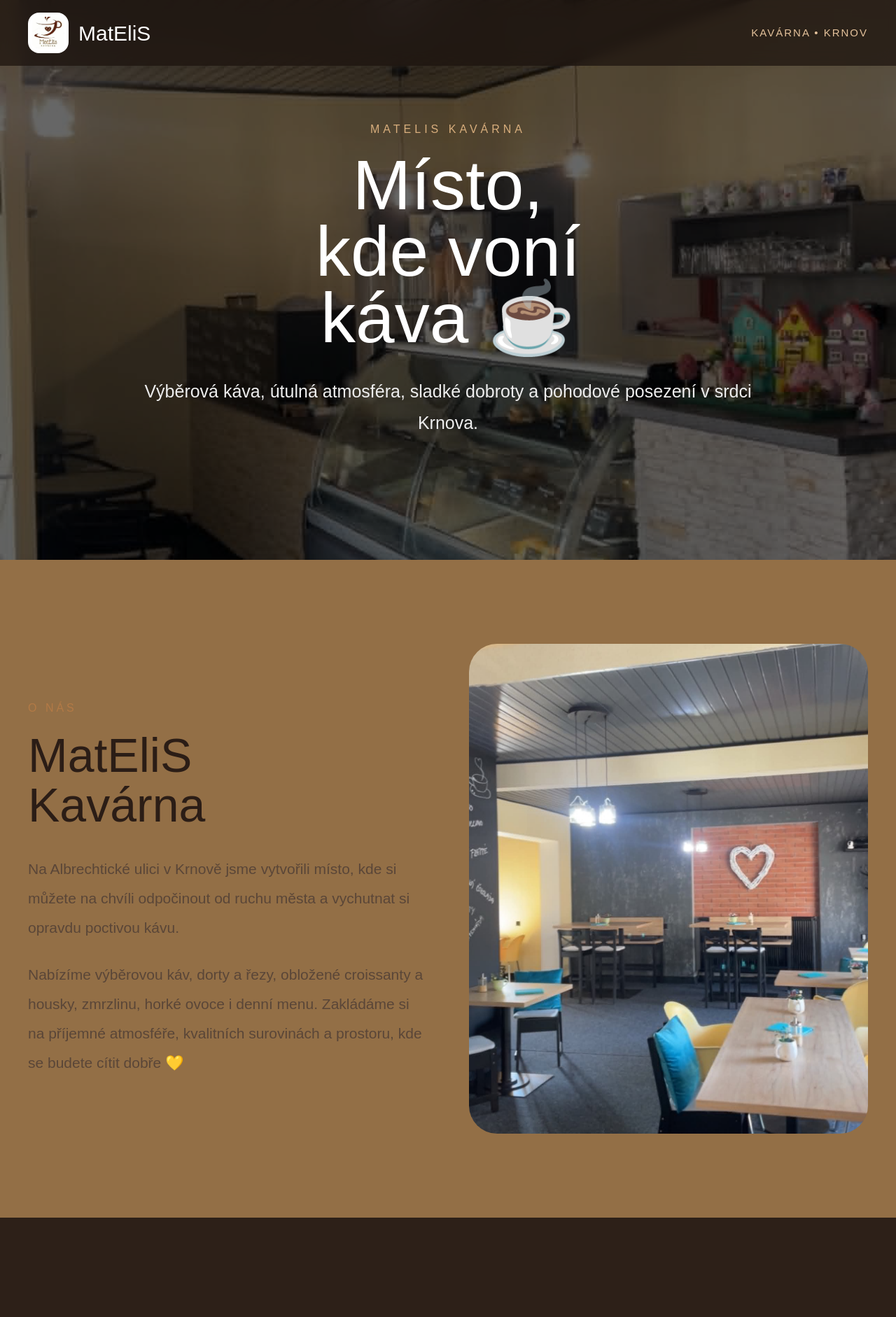
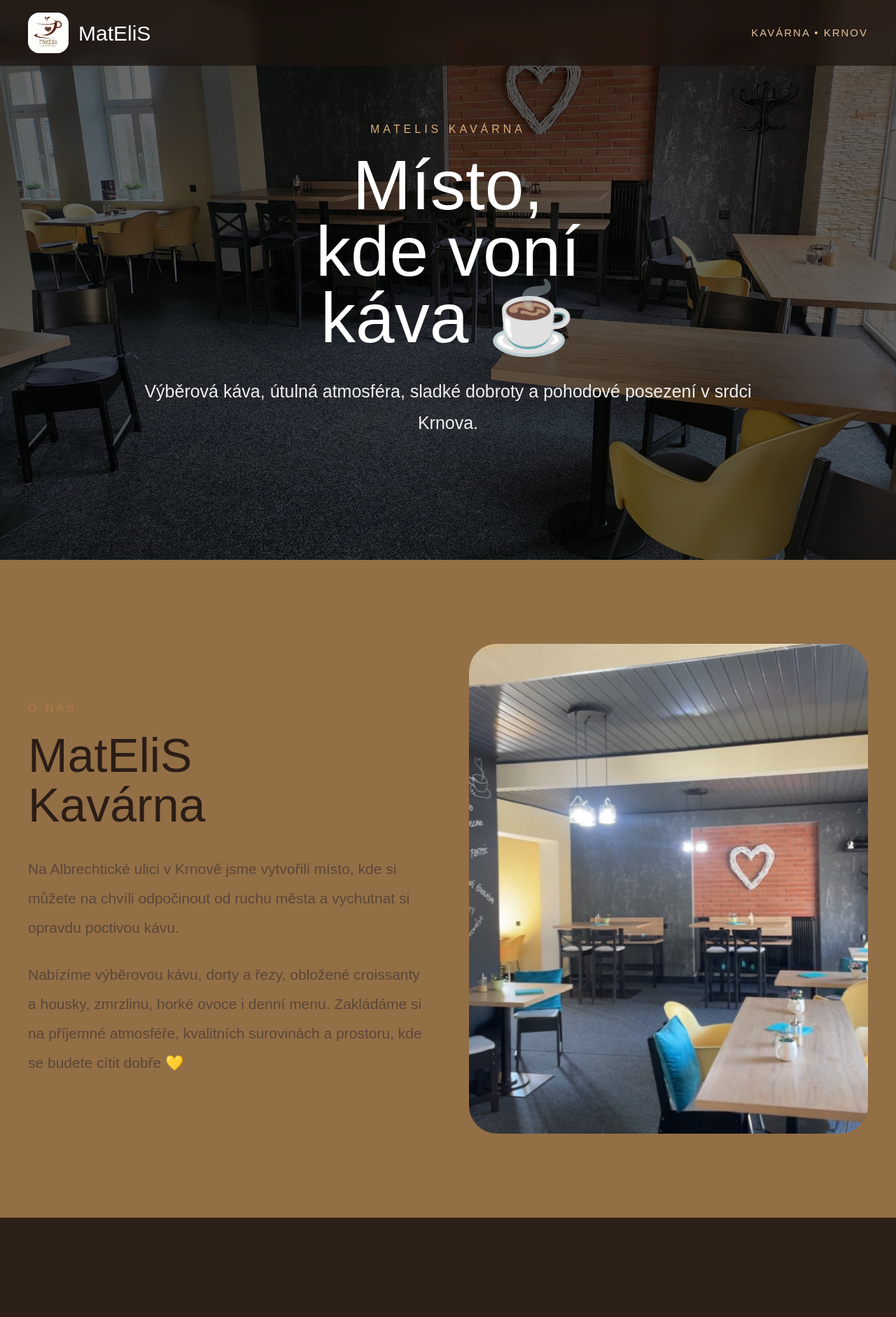
Before and after one commit to janysupak/matelis-kavarna, a Next.js app: page / in a window 1280 px wide. Shown: the top 1882 px of the page at 70% size. Built offline with nearby package versions, Linux system fonts and the light colour scheme.

Commit message:
oprava hero obrazku

```diff
--- a/app/page.tsx
+++ b/app/page.tsx
@@ -92,7 +92,7 @@
         }}
       >
         <img
-          src="/kavarna1.jpg"
+          src="/kebab.jpg"
           alt="hero"
           style={{
             position: "absolute",
@@ -221,7 +221,7 @@
                 color: "#5a4638",
               }}
             >
-              Nabízíme výběrovou káv, dorty a řezy,
+              Nabízíme výběrovou kávu, dorty a řezy,
               obložené croissanty a housky, zmrzlinu,
               horké ovoce i denní menu. Zakládáme si
               na příjemné atmosféře, kvalitních
```
Also changed, not shown: public/kebab.jpg (added).
